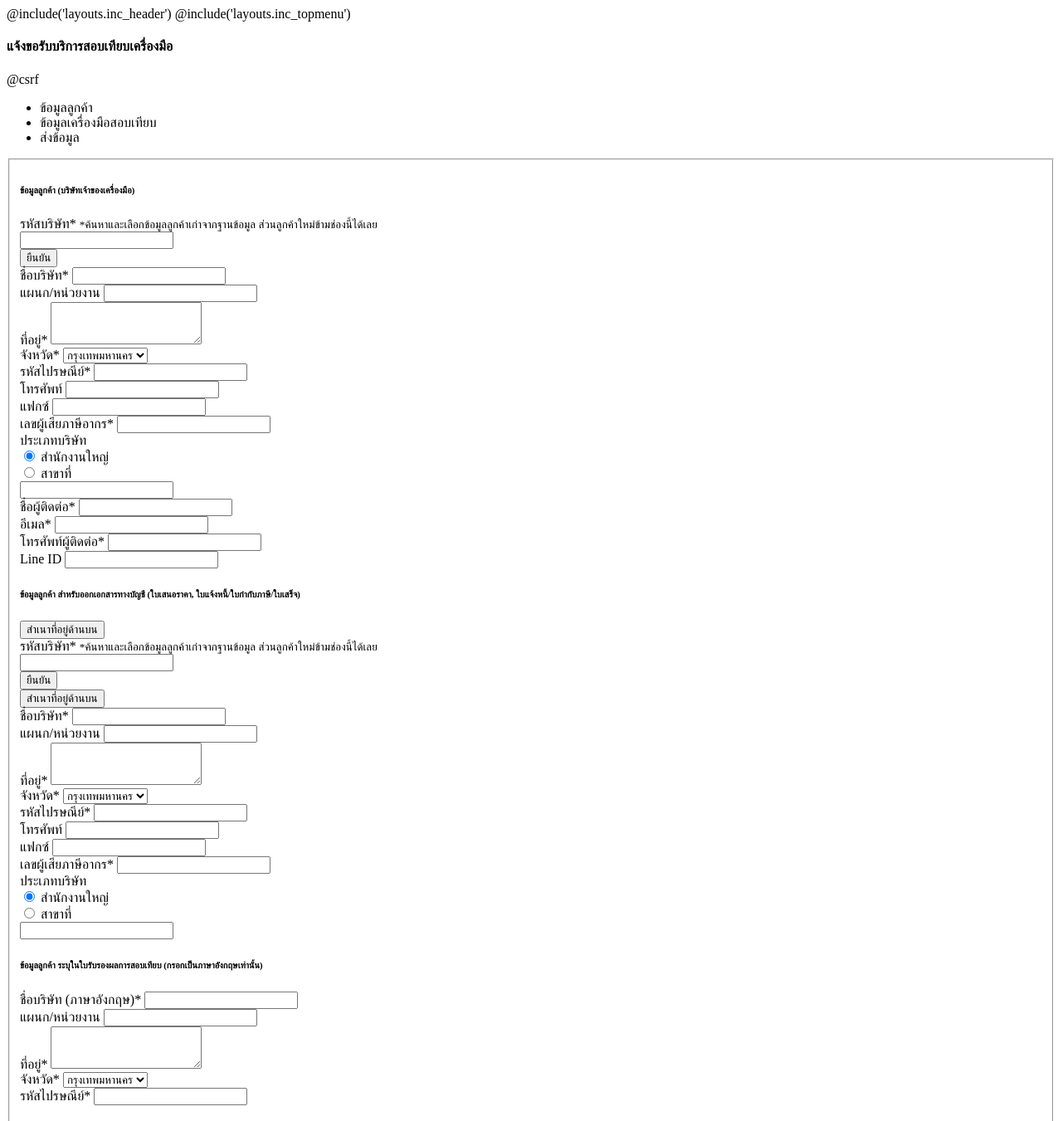
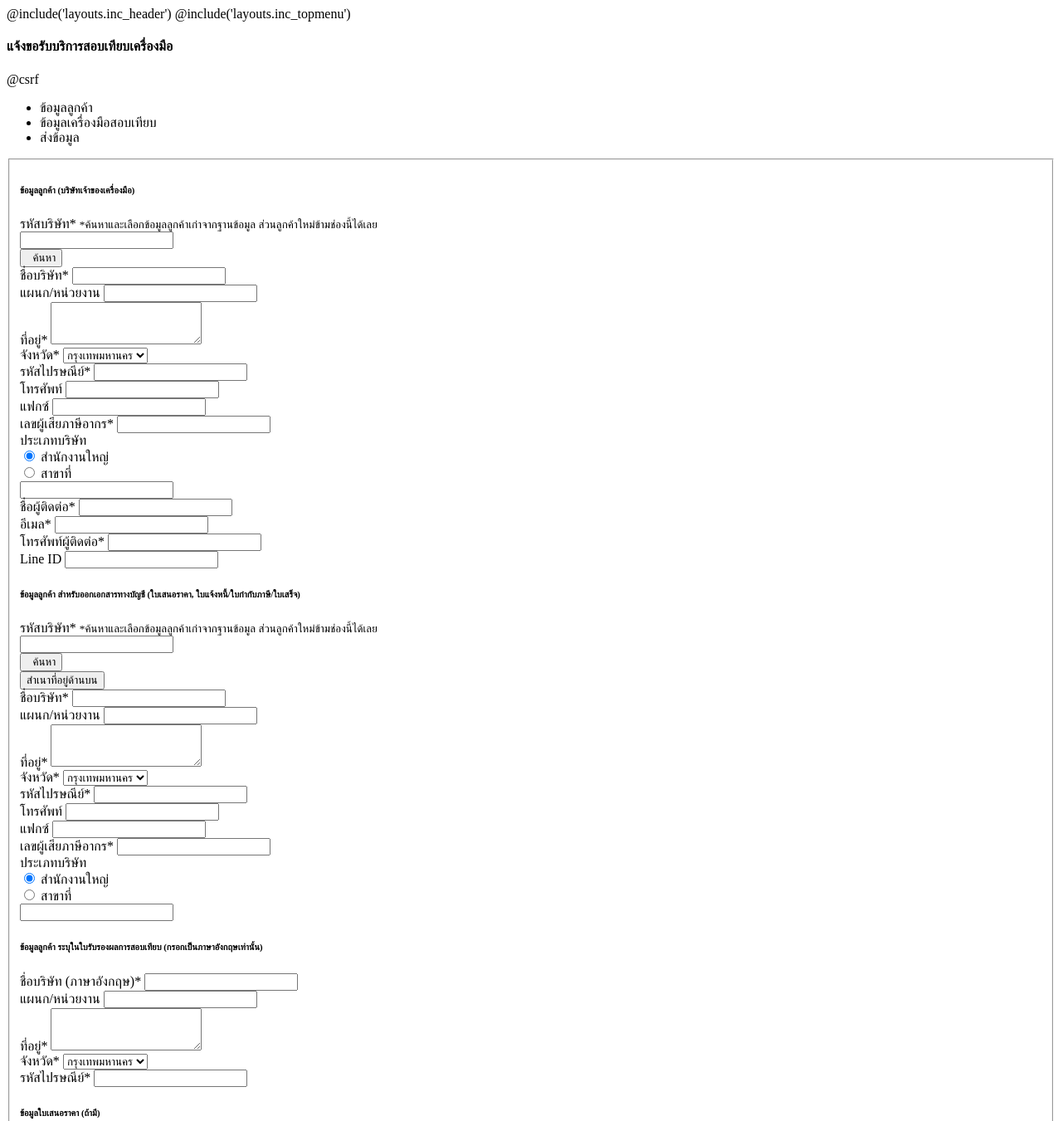
Before and after one commit to kanjanaw/gibthai, a PHP site: page /form-request-service.php in a window 1280 px wide. Shown: the top 1351 px of the page at 83% size. Run offline with PHP 8.4, Linux system fonts and the light colour scheme; some libraries are stand-ins or nearby versions.

Commit message:
HOT แก้ใขปุ่มสมบูรค้นหา

```diff
--- a/Tracking/form-request-service.php
+++ b/Tracking/form-request-service.php
@@ -31,8 +31,10 @@
                             <div class="col-md-6 col-12">
                                 <input type="text" name="companyNo" class="form-or-style"/>
                             </div>
-                             <div class="col-md-3 col-12">
-                                <button onclick="search1()" type="button" class="btn-black w-100">ยืนยัน</button>
+                             <div class="col-md-6 col-12">
+                                <div class="d-grid d-md-inline">
+                                    <button type="button" onclick="search1()" class="btn-black mb-4 mb-md-0"><i class="fa-solid fa-magnifying-glass"></i>&nbsp;  ค้นหา</button>
+                                </div>
                             </div>
                             <div class="col-md-12 col-12">
                             </div>
@@ -114,21 +116,20 @@
                         <!-- form ข้อมูลลูกค้า สำหรับออกเอกสารทางบัญชี -->
                         <h6 class="mt-5 p-2 bg-e5e5e5 fw-bold">ข้อมูลลูกค้า สำหรับออกเอกสารทางบัญชี (ใบเสนอราคา, ใบแจ้งหนี้/ใบกำกับภาษี/ใบเสร็จ)</h6>
                         <div id="a2" class="row py-2">
-                            <!-- mobile button -->
-                            <div class="col-md-6 col-12 d-block d-md-none mb-3">
-                                <button onclick="copyAddress()" type="button" class="btn-black w-100">สำเนาที่อยู่ด้านบน</button>
-                            </div>
                             <label for="companyNo">รหัสบริษัท*</label>
                             <small >*ค้นหาและเลือกข้อมูลลูกค้าเก่าจากฐานข้อมูล ส่วนลูกค้าใหม่ข้ามช่องนี้ได้เลย</small>
                             <div class="col-md-6 col-12">
                                 <input type="text" name="companyNo" class="form-or-style"/>
                             </div>
-                             <div class="col-md-3 col-12">
-                                 <button onclick="search2()" type="button" class="btn-black w-100">ยืนยัน</button>
+                            <div class="col-md-2 col-12">
+                                <div class="d-grid d-md-inline">
+                                    <button type="button" onclick="search2()" class="btn-black mb-4 mb-md-0"><i class="fa-solid fa-magnifying-glass"></i>&nbsp;  ค้นหา</button>
+                                </div>
                             </div>
-                            <!-- pc button -->
-                            <div class="col-md-3 col-12 d-none d-md-block d-lg-block d-xl-block d-xxl-block">
-                                <button onclick="copyAddress()" type="button" class="btn-black">สำเนาที่อยู่ด้านบน</button>
+                           <div class="col-md-4 col-12 order-md-0 order-first">
+                                <div class="d-grid d-md-inline">
+                                    <button type="button" onclick="copyAddress()" class="btn-black mb-4 mb-md-0">สำเนาที่อยู่ด้านบน</button>
+                                </div>
                             </div>
                             <div class="col-md-6 col-12">
                                 <label for="companyName">ชื่อบริษัท*</label>
```
